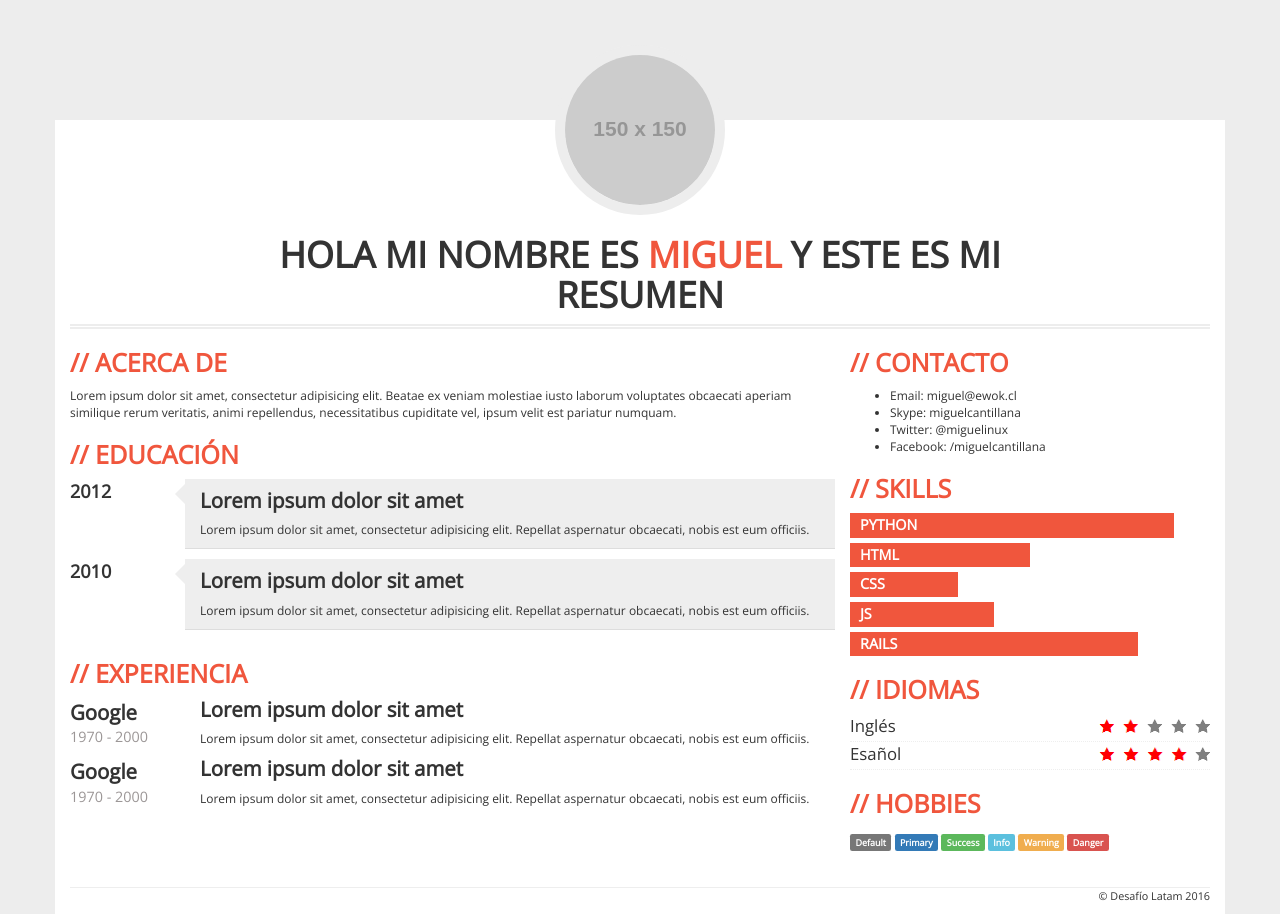
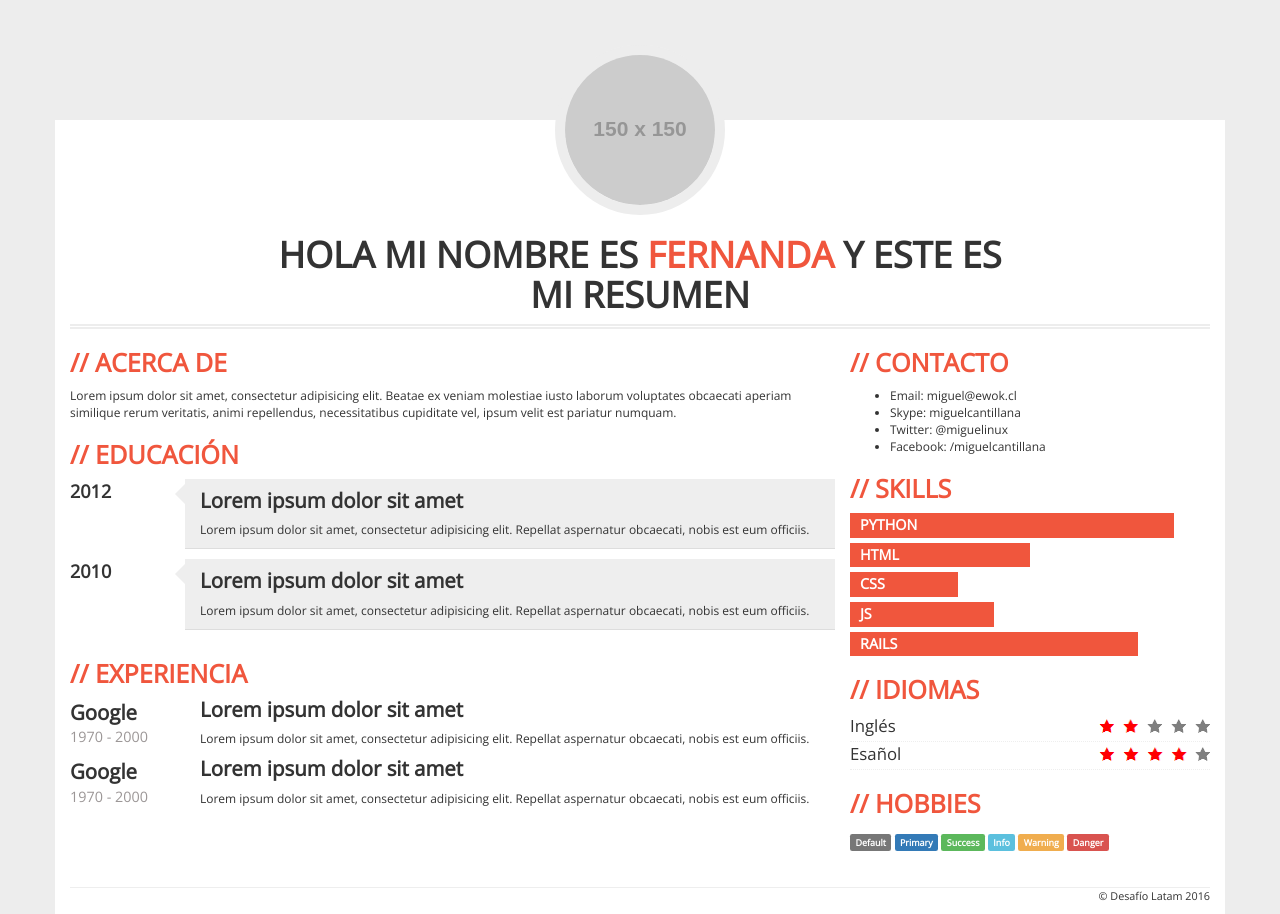
Before and after one commit to Fenapizarro/cv_page, a plain HTML site: page index.html in a window 1280 px wide. Drawn offline with nearby package versions, Linux system fonts and the light colour scheme; placeholder pictures from the web are drawn by us.

Commit message:
cambio de nombre

```diff
--- a/index.html
+++ b/index.html
@@ -31,7 +31,7 @@
                 <div class="col-sm-12">
                     <div class="photo-header">
                         <img src="http://placehold.it/150x150" alt="">
-                        <div class="row"><h1 class="col-sm-8 col-sm-offset-2">Hola mi nombre es <span>Miguel</span> y este es mi resumen</h1></div>
+                        <div class="row"><h1 class="col-sm-8 col-sm-offset-2">Hola mi nombre es <span>Fernanda</span> y este es mi resumen</h1></div>
                     </div>
                 </div>
             </div>
```
